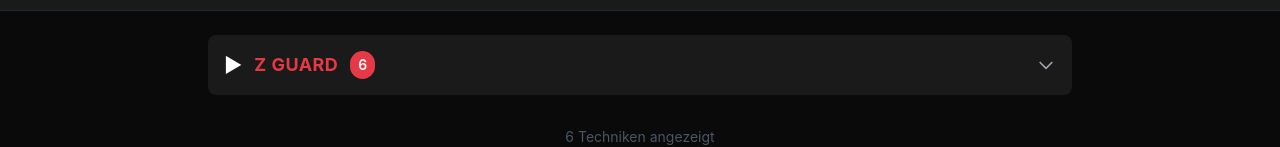
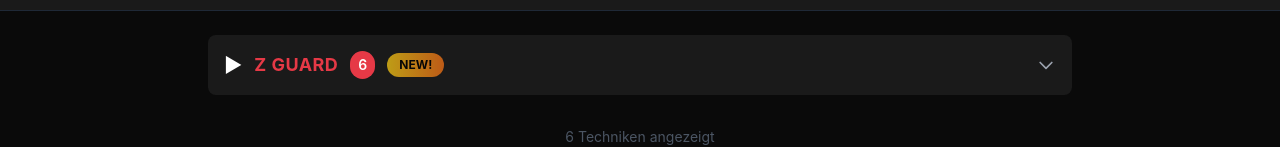
Before and after one commit to papillon8789-pixel/Akxe-BJJ-WebApp, a React (Vite) app: page / in a window 1280 px wide. Shown: the part 167-314 px from the top of the page. Built offline with nearby package versions, Linux system fonts and the light colour scheme.

Commit message:
Add NEW! badge for newest category based on dateAdded

```diff
--- a/src/App.jsx
+++ b/src/App.jsx
@@ -5,6 +5,26 @@ import CategoryAccordion from './components/categories/CategoryAccordion';
 
 function AppContent() {
   const { groupedTechniques, filteredTechniques } = useTechniques();
+
+  // Find the newest category based on the most recent dateAdded
+  const getNewestCategory = () => {
+    let newestCategory = null;
+    let newestDate = null;
+
+    Object.entries(groupedTechniques).forEach(([category, techniques]) => {
+      techniques.forEach(tech => {
+        const techDate = new Date(tech.dateAdded);
+        if (!newestDate || techDate > newestDate) {
+          newestDate = techDate;
+          newestCategory = category;
+        }
+      });
+    });
+
+    return newestCategory;
+  };
+
+  const newestCategory = getNewestCategory();
 
   return (
     <div className="min-h-screen bg-app-bg">
@@ -25,6 +45,7 @@ function AppContent() {
                 key={category}
                 category={category}
                 techniques={techniques}
+                isNewest={category === newestCategory}
               />
             ))}
           </div>
--- a/src/components/categories/CategoryAccordion.jsx
+++ b/src/components/categories/CategoryAccordion.jsx
@@ -1,7 +1,7 @@
 import { useState } from 'react';
 import TechniqueCard from '../techniques/TechniqueCard';
 
-export default function CategoryAccordion({ category, techniques }) {
+export default function CategoryAccordion({ category, techniques, isNewest }) {
   const [isOpen, setIsOpen] = useState(false);
 
   return (
@@ -21,6 +21,11 @@ export default function CategoryAccordion({ category, techniques }) {
           <span className="bg-primo-red text-white px-2 py-1 rounded-full text-sm font-semibold">
             {techniques.length}
           </span>
+          {isNewest && (
+            <span className="bg-gradient-to-r from-yellow-400 to-orange-500 text-black px-3 py-1 rounded-full text-xs font-bold uppercase animate-pulse">
+              NEW!
+            </span>
+          )}
         </div>
         <svg
           className={`w-5 h-5 text-gray-400 transition-transform duration-200 ${isOpen ? 'rotate-180' : ''}`}
```
